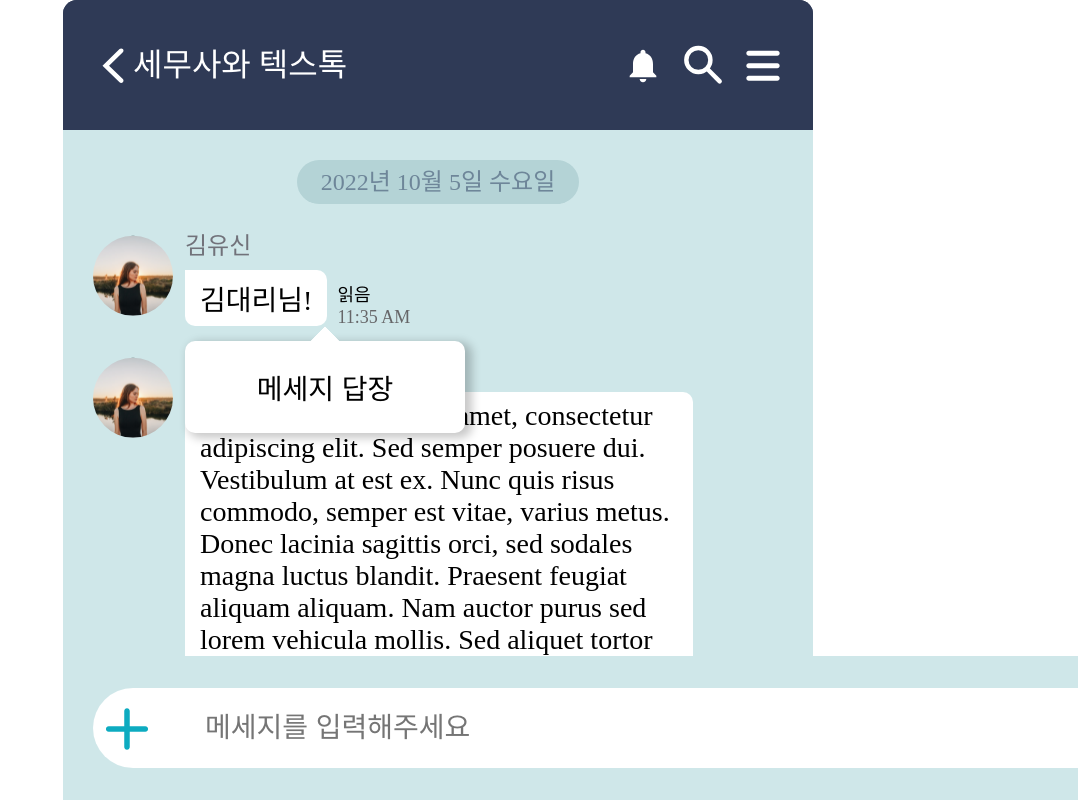
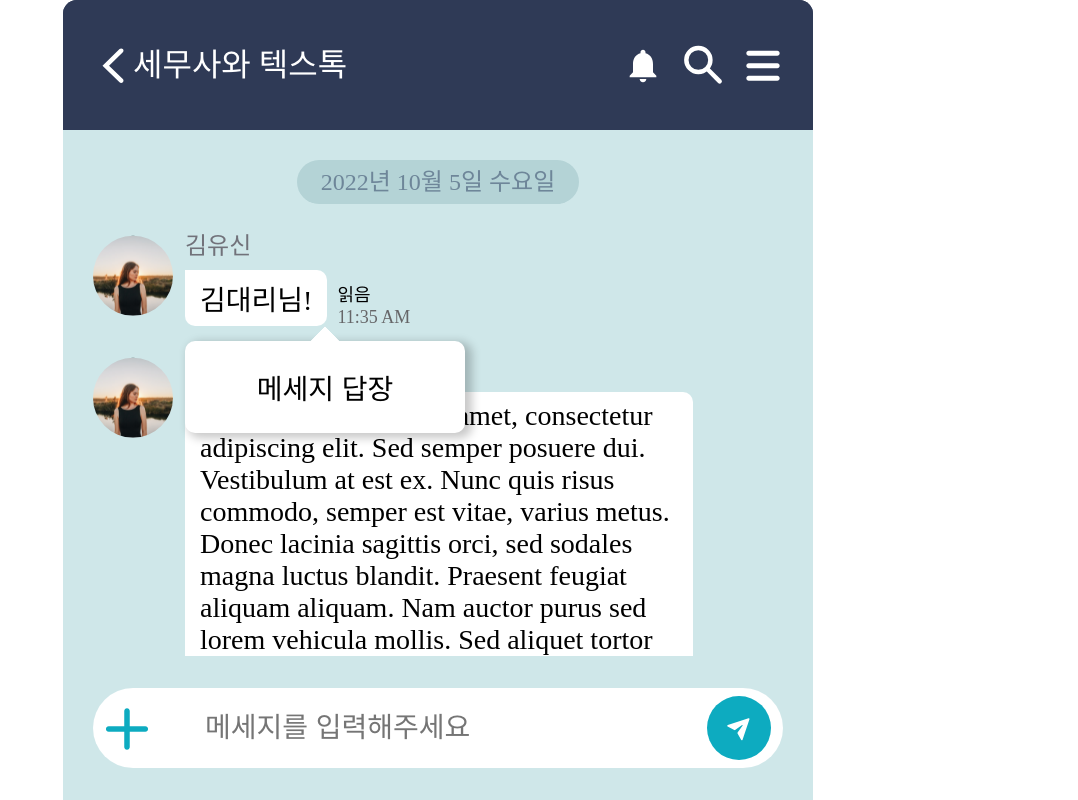
Before and after one commit to searchme86/vite-talks, a React (Vite) app: page /talk/taxTalk in a window 1280 px wide. Shown: the top 800 px of the page, without its empty margins (202-1280 px from the left). Built offline with nearby package versions, Linux system fonts and the light colour scheme.

Commit message:
💄 add style to chatbottom component

```diff
--- a/src/Components/Chat/ChatBottom/ChatBottom.style.scss
+++ b/src/Components/Chat/ChatBottom/ChatBottom.style.scss
@@ -1,15 +1,18 @@
 .chat_bottom {
   z-index: 2;
   position: fixed;
+  left: 50%;
   bottom: 0;
-  width: 100%;
+  width: 750px;
   background: #cfe7e9;
   padding: 32px 30px;
   box-sizing: border-box;
+  transform: translateX(-50%);
 }
 
 @media (max-width: 768px) {
   .chat_bottom {
+    width: 375px;
     padding: 16px 15px;
   }
 }
```
